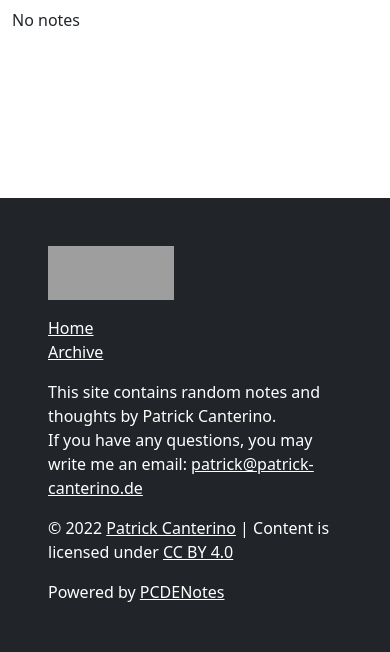
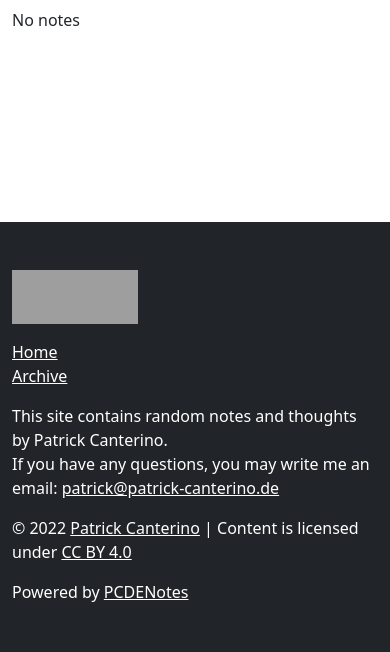
Before and after one commit to pcanterino/pcdenotes, a Django app: page /archive/ in a window 390 px wide. Shown: the part 192-844 px from the top of the page. Run offline with Django 3.2, Linux system fonts and the light colour scheme; data that the repository does not hold is empty; grey boxes are pictures that could not be loaded.

Commit message:
Adjusted padding on mobile layout

```diff
--- a/notes/templates/note_base.html
+++ b/notes/templates/note_base.html
@@ -20,7 +20,7 @@
     {% block content %}{% endblock %}
   </main>
 
-  <footer class="container-fluid p-5 mt-5">
+  <footer class="container-fluid pt-5 pb-5 ps-md-5 pe-md-5 mt-5">
     <div class="row">
       <div id="footer-left" class="col-lg-4 col-md-12 col-sm-12">
         <a href="http://www.djangoproject.com/"><img src="https://www.djangoproject.com/m/img/badges/djangopowered126x54.gif" width="126" height="54" alt="Powered by Django." title="Powered by Django." /></a>
```
